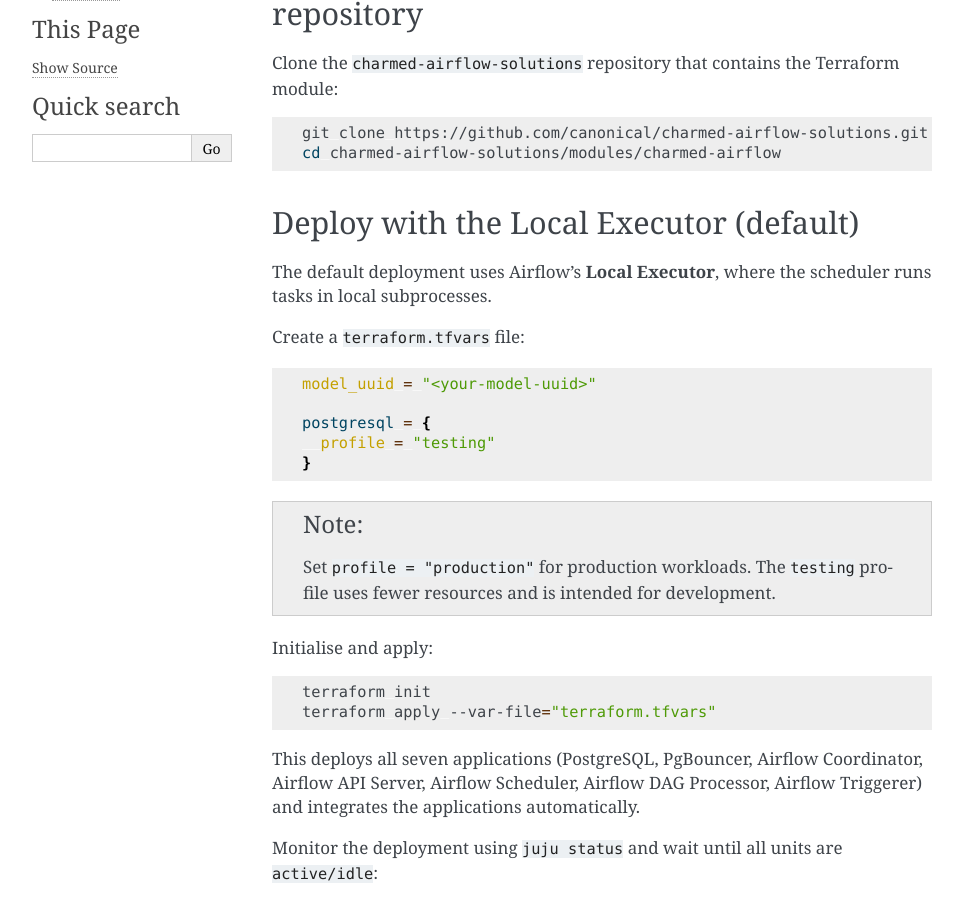
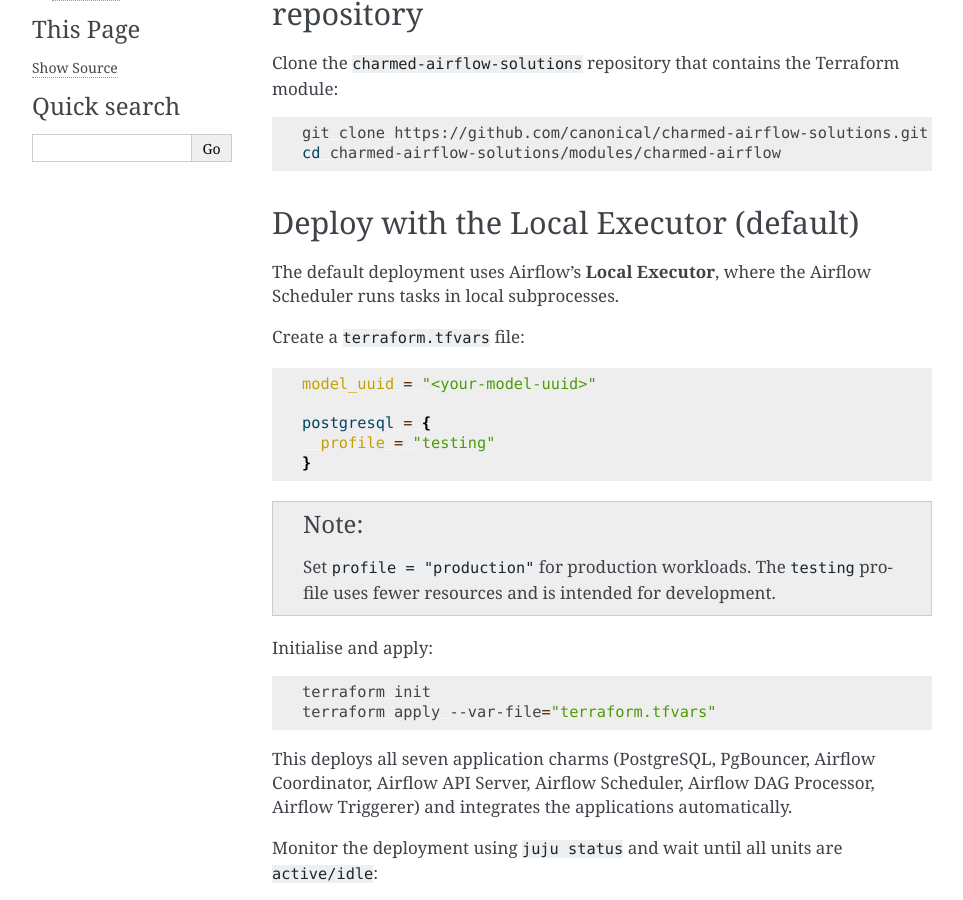
Before and after one commit to canonical/charmed-airflow-documentation, a Sphinx documentation site: the page built from docs/how-to/deploy-with-terraform.rst, in a window 1280 px wide and 900 px high, scrolled down 408 px. Shown: the whole window, without its empty margins (148-1111 px from the left). Built offline with Sphinx 7.4.7, drawn with Linux system fonts in a browser that asks for light colours.

Commit message:
skip: Minor clean up

```diff
--- a/docs/how-to/deploy-with-terraform.rst
+++ b/docs/how-to/deploy-with-terraform.rst
@@ -30,7 +30,7 @@
 Deploy with the Local Executor (default)
 ----------------------------------------
 
-The default deployment uses Airflow's **Local Executor**, where the scheduler
+The default deployment uses Airflow's **Local Executor**, where the Airflow Scheduler
 runs tasks in local subprocesses.
 
 Create a ``terraform.tfvars`` file:
@@ -55,7 +55,7 @@
    terraform init
    terraform apply --var-file="terraform.tfvars"
 
-This deploys all seven applications (PostgreSQL, PgBouncer, Airflow Coordinator, Airflow API
+This deploys all seven application charms (PostgreSQL, PgBouncer, Airflow Coordinator, Airflow API
 Server, Airflow Scheduler, Airflow DAG Processor, Airflow Triggerer) and integrates the applications
 automatically.
 
```
